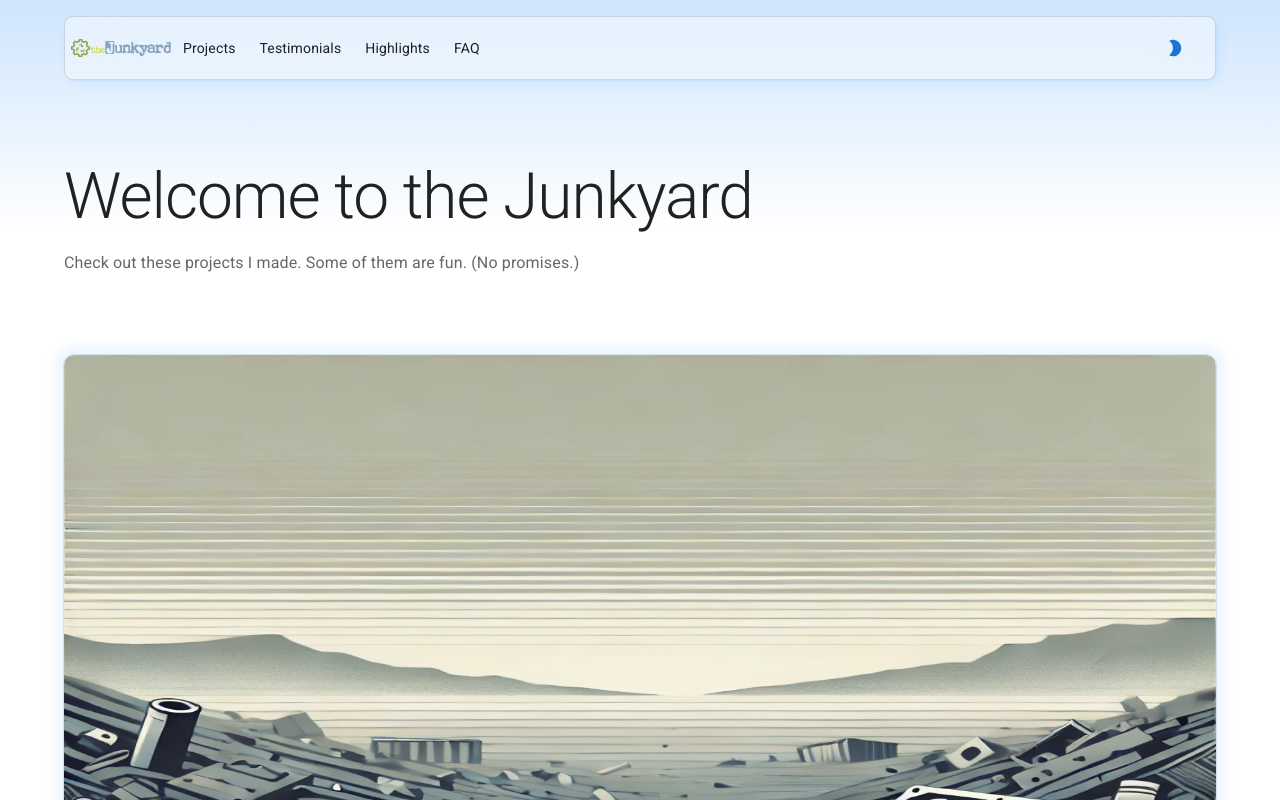
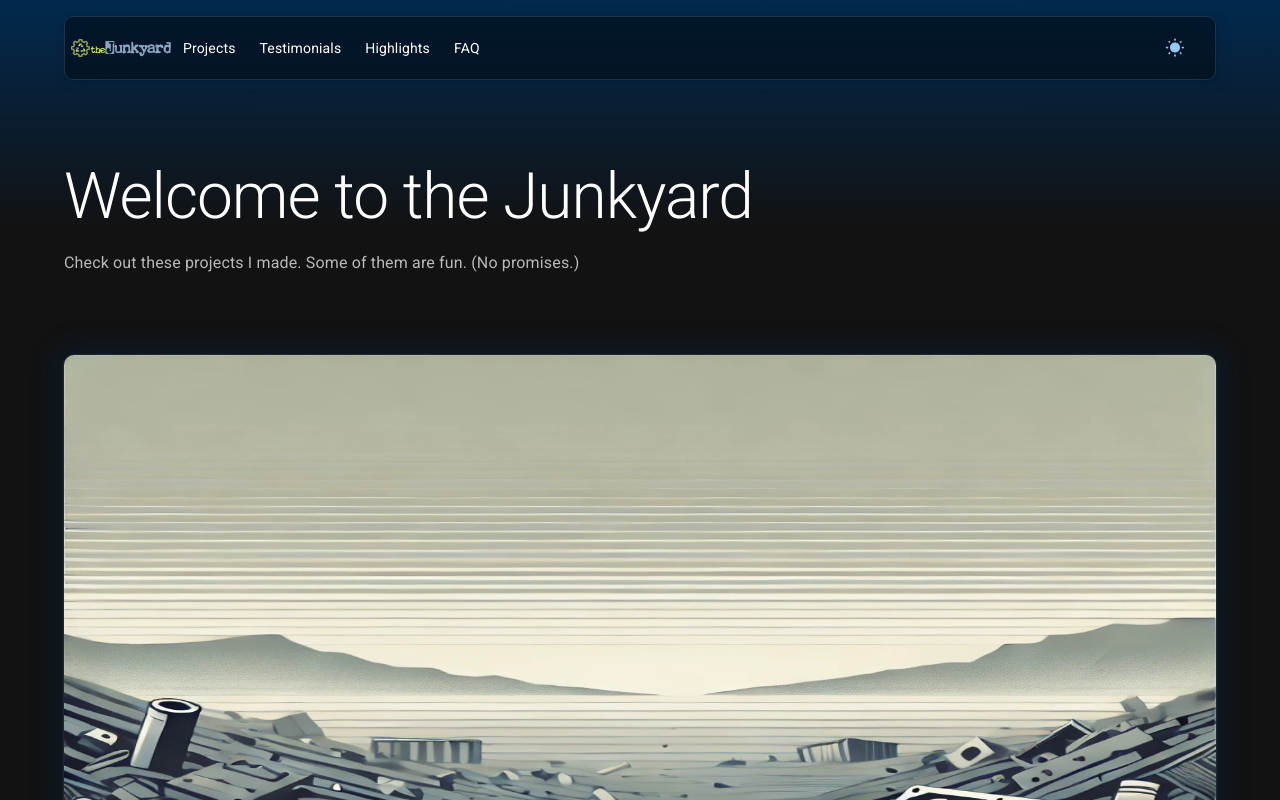
Before and after one commit to yummydirtx/theJunkyard, a React (Create React App) app: page / in a window 1280 px wide. Shown: the top 800 px of the page. Built offline with nearby package versions, Linux system fonts and the light colour scheme.

Commit message:
changed default mode to dark mode

```diff
--- a/src/LandingPage.js
+++ b/src/LandingPage.js
@@ -72,7 +72,7 @@ ToggleCustomTheme.propTypes = {
 
 export default function LandingPage() {
   useTitle('theJunkyard: Landing Page');
-  const [mode, setMode] = React.useState('light');
+  const [mode, setMode] = React.useState('dark');
   const defaultTheme = createTheme({ palette: { mode } });
 
   const toggleColorMode = () => {
```
